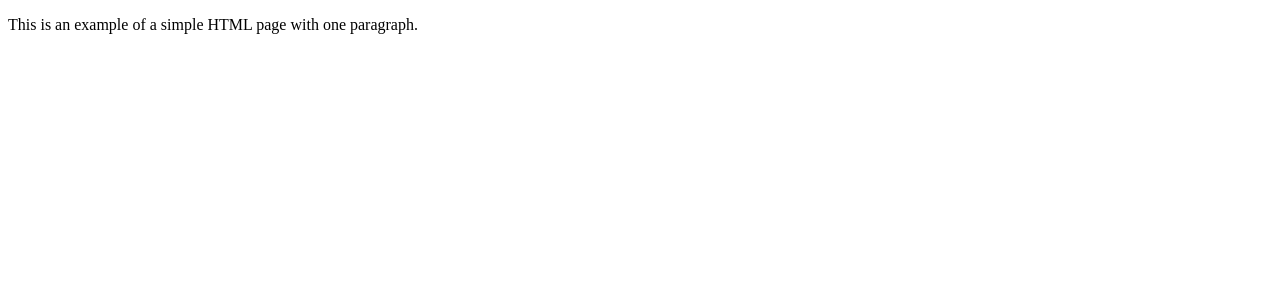
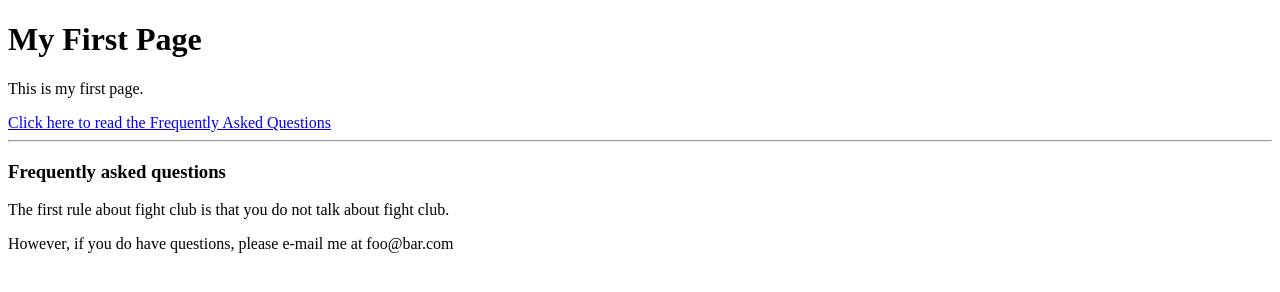
Before and after one commit to harishpvv/harishpvv.github.io, a plain HTML site: page index.html in a window 1280 px wide. Drawn offline with Linux system fonts and the light colour scheme.

Commit message:
Update index.html

```diff
--- a/index.html
+++ b/index.html
@@ -1,9 +1,15 @@
 <!DOCTYPE html>
 <html>
     <head>
-        <title>Example</title>
     </head>
     <body>
-        <p>This is an example of a simple HTML page with one paragraph.</p>
+        <h1>My First Page</h1>
+        <p>This is my first page.</p>
+        <a href="#faq">Click here to read the Frequently Asked Questions</a>
+        <hr/>
+        <h3 id="faq">Frequently asked questions</h3>
+        <p>The first rule about fight club is that you do not talk about fight club.</p>
+        <p>However, if you do have questions, please e-mail me at foo@bar.com</p>
+
     </body>
 </html>
```
